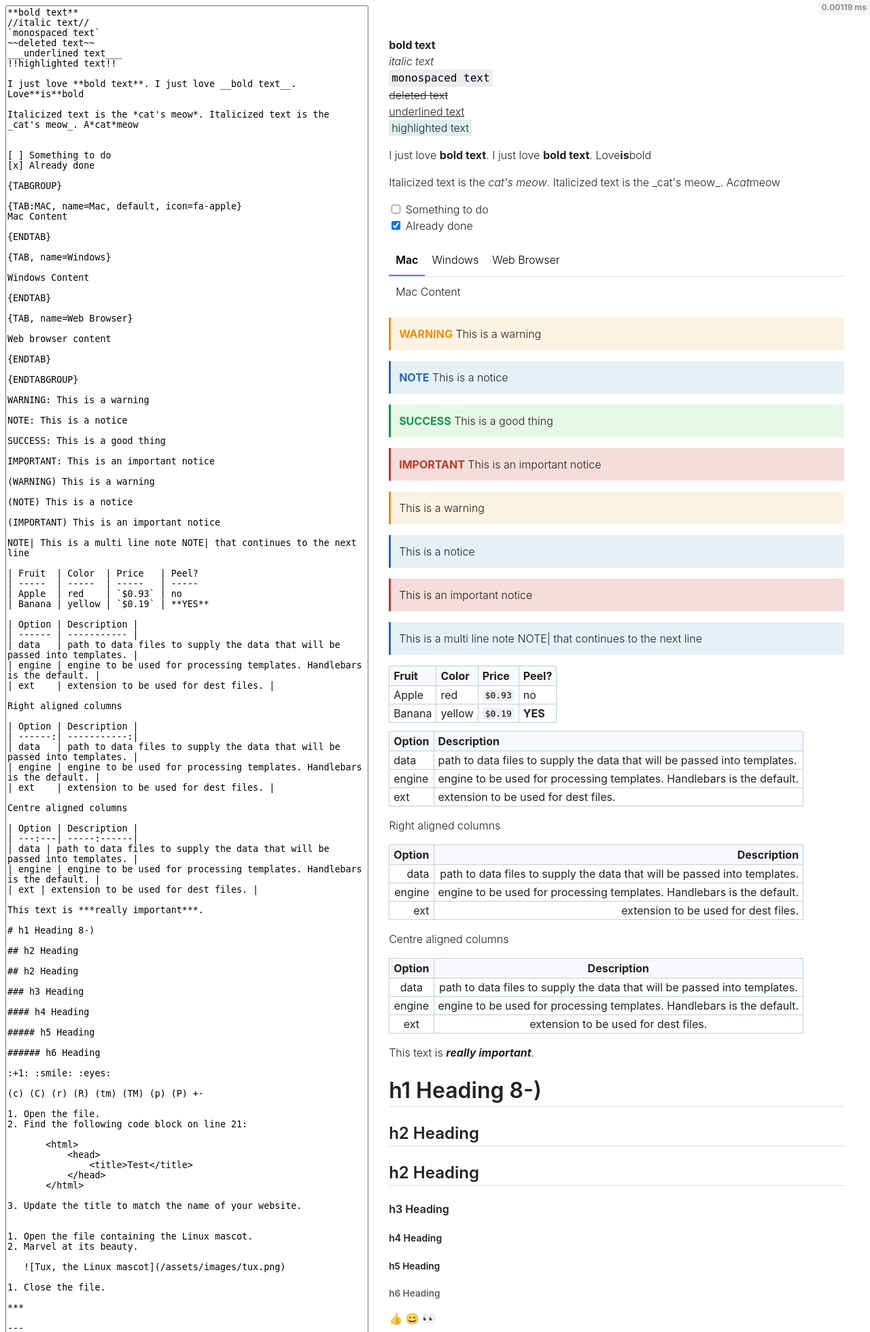
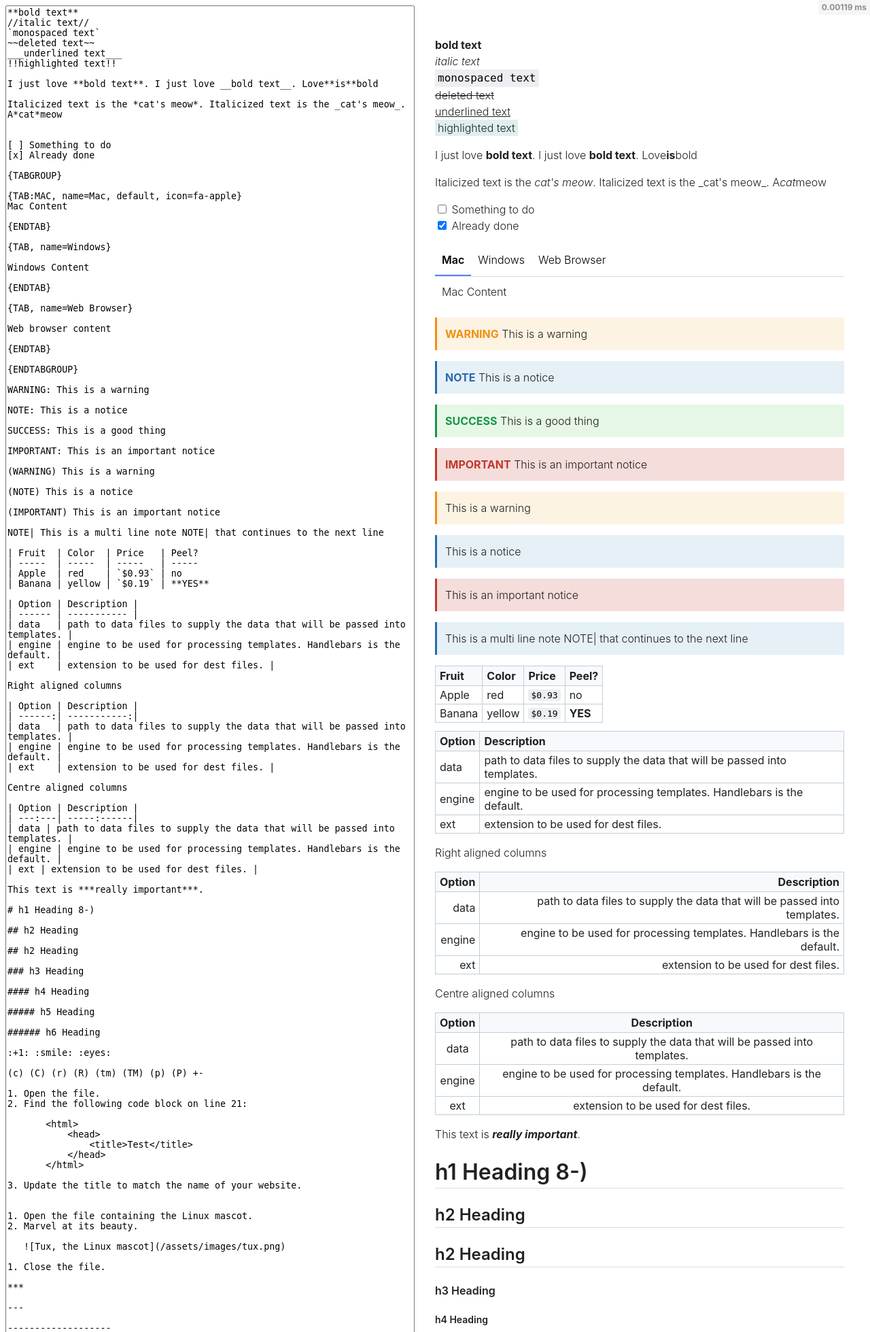
Before and after one commit to bajb/remarkdown, a PHP site: page /demo/index.php in a window 1280 px wide. Shown: the top 1959 px of the page at 68% size. Run offline with PHP 8.4, Linux system fonts and the light colour scheme.

Commit message:
Flex basis

```diff
--- a/demo/index.php
+++ b/demo/index.php
@@ -7,7 +7,7 @@ require "../vendor/autoload.php";
 $markdown = new Remarkdown();
 $source = $_POST['markdown'] ?? file_get_contents(($_GET['file'] ?? 'remark') . '.md');
 ?>
-<form method="post" style="display:flex; flex-direction:column;flex-grow: 1; width: 50%;">
+<form method="post" style="display:flex; flex-direction:column;flex-grow: 1; flex-basis: 50%;  max-width: 1024px;">
   <textarea name="markdown" style="flex-grow:1;flex-basis: 100%;"><?= $source; ?></textarea>
   <input type="submit" value="Render"
          style="flex-grow: 1; flex-basis: 100px; padding: 10px; text-align: center; font-size: 20px;">
@@ -18,7 +18,7 @@ $source = $_POST['markdown'] ?? file_get_contents(($_GET['file'] ?? 'remark') .
 
 try
 {
-  echo '<div class="markdown">';
+  echo '<div class="markdown" style="flex-basis: 50%; ">';
   echo $markdown->parse($source);
   echo '</div>';
 }
```
